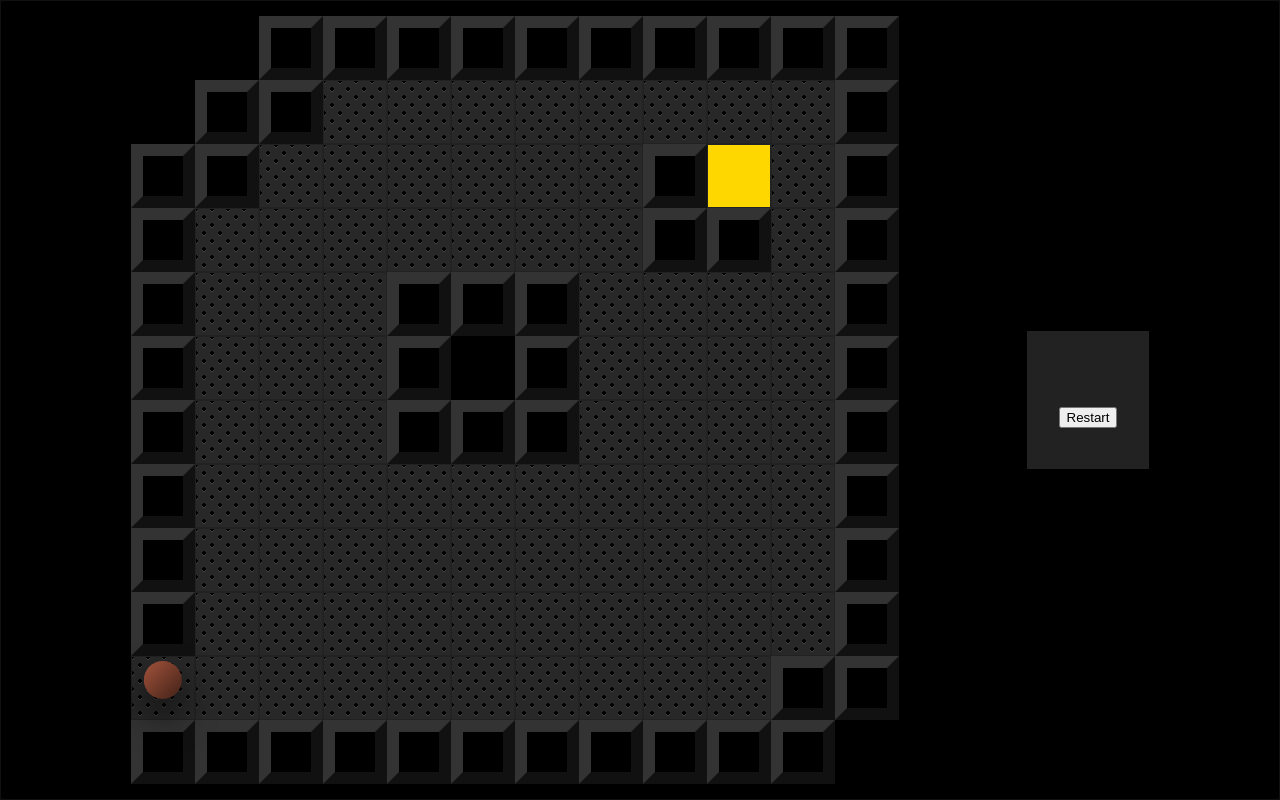
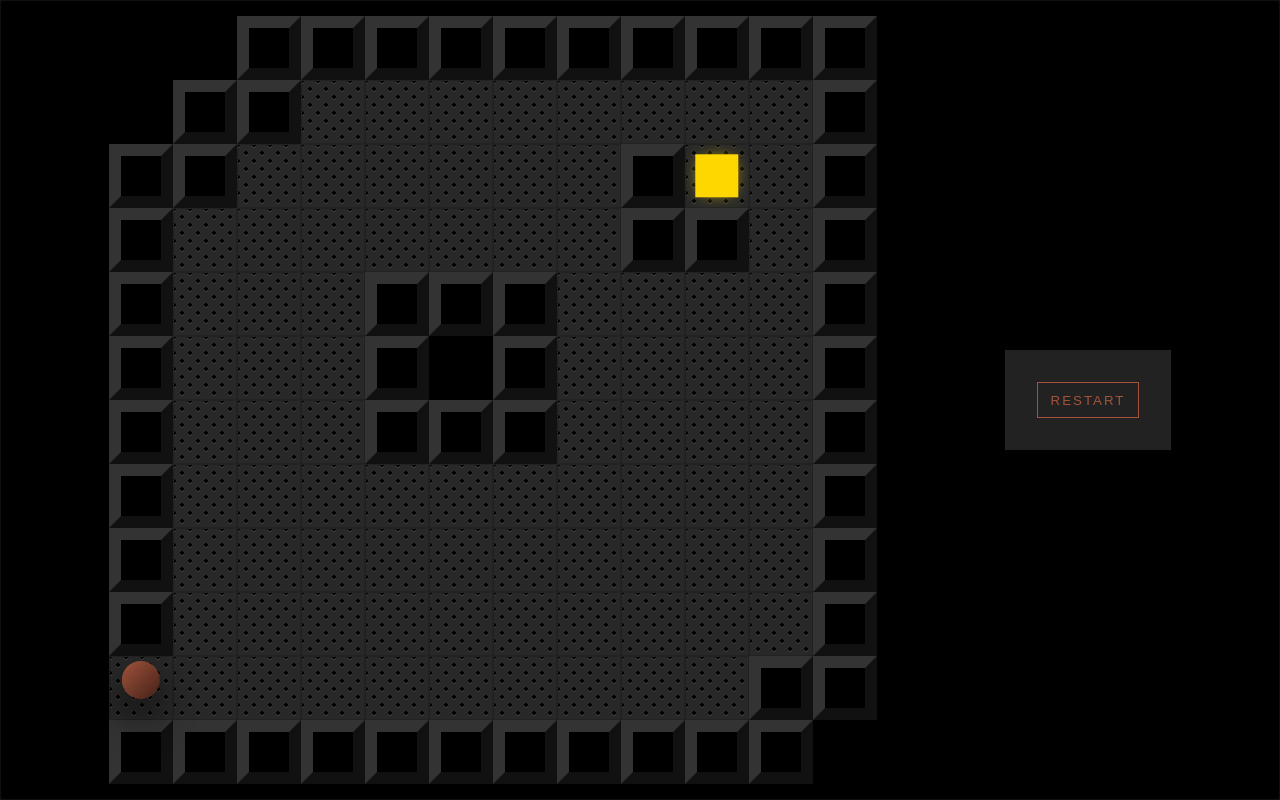
Before and after one commit to devmount/lava-ball, a Vue app: page / in a window 1280 px wide. Built offline with nearby package versions, Linux system fonts and the light colour scheme.

Commit message:
💚 improve button and target styles

```diff
--- a/src/App.vue
+++ b/src/App.vue
@@ -18,7 +18,7 @@
       <div :class="'player ' + lastDirection + ' ' + isFinished" ref="p"></div>
     </div>
     <div id="controls">
-      <button @click="restart">Restart</button>
+      <button class="btn" @click="restart">Restart</button>
     </div>
   </div>
 </template>
@@ -126,23 +126,24 @@ export default {
 </script>
 
 <style lang="stylus">
-:root
-  --background #000
-  --available #222
-  --target gold
-  --unit 64px
-  --material-carbon radial-gradient(black 15%, transparent 16%) 0 0, radial-gradient(black 15%, transparent 16%) 8px 8px, radial-gradient(rgba(255,255,255,.1) 15%, transparent 20%) 0 1px, radial-gradient(rgba(255,255,255,.1) 15%, transparent 20%) 8px 9px
+$background = #000
+$available = #222
+$target = gold
+$primary = #a3533b
+$light = #efefef
+$unit = 64px
+$material-carbon = radial-gradient(black 15%, transparent 16%) 0 0, radial-gradient(black 15%, transparent 16%) 8px 8px, radial-gradient(rgba(255,255,255,.1) 15%, transparent 20%) 0 1px, radial-gradient(rgba(255,255,255,.1) 15%, transparent 20%) 8px 9px
 
 html, body
   padding 0
   margin 0
-  font-size var(--unit)
+  font-size $unit
 
 #app
   font-family Avenir, Helvetica, Arial, sans-serif
   -webkit-font-smoothing antialiased
   -moz-osx-font-smoothing grayscale
-  background var(--background)
+  background $background
   height 100vh
   display flex
   justify-content center
@@ -161,28 +162,38 @@ html, body
       flex-direction column
 
       .cell
-        background var(--material-carbon)
+        background $material-carbon
         background-color #282828
         background-size 16px 16px
+        position relative
         width 1rem
         height 1rem
         box-sizing border-box
-        border 1px solid var(--available)
+        border 1px solid $available
         font-size 16px // for debug purposes
         color white // for debug purposes
         transition all .5s
 
         &.blocked
           &:not(.start)
-            background var(--background)
+            background $background
             border none
           &:not(.start):not(.background)
             border-top .2rem solid #333
             border-left .2rem solid #333
             border-bottom .2rem solid #111
             border-right .2rem solid #111
-        &.target
-          background var(--target)
+        &.target::after
+          content ''
+          display block
+          position relative
+          width 70%
+          height 70%
+          top 50%
+          left 50%
+          transform translate(-50%, -50%)
+          background $target
+          animation glow 2s 0s infinite linear alternate
 
     .player
       position absolute
@@ -200,10 +211,10 @@ html, body
         width .6rem
         height .6rem
         border-radius 50%
-        background-color #a3533b
-        background-image linear-gradient(-45deg, rgba(0,0,0,.6) 0%, transparent 100%);
-        box-shadow 0 0.4rem 0.6rem .3rem var(--background)
-        animation idle 1s 0s infinite ease-in-out alternate
+        background-color $primary
+        background-image linear-gradient(-45deg, rgba($background,.6) 0%, transparent 100%);
+        box-shadow 0 0.4rem 0.6rem .3rem $background
+        animation idle 1s 0s infinite cubic-bezier(.65,.05,.36,1) alternate
         transition height 1s, width 1s, opacity .5s
       &.exit::after
         top .3rem
@@ -222,12 +233,62 @@ html, body
       &.down
         // transform rotate(180deg)
   #controls
+    display flex
+    justify-content center
+    align-items center
     margin-left 2rem
     padding .5rem
-    background var(--available)
+    background $available
 
+// buttons
+.btn
+  appearance none
+  background $available
+  border .01rem solid $primary
+  border-radius 0
+  color $primary
+  cursor pointer
+  display inline-block
+  outline none
+  padding .15rem .2rem
+  text-align center
+  text-decoration none
+  transition background .2s, border .2s, box-shadow .2s, color .2s
+  user-select none
+  vertical-align middle
+  white-space nowrap
+  text-transform uppercase
+  letter-spacing 2px
+  &:focus
+    box-shadow 0 0 0 .1rem rgba($primary, .2)
+  &:focus,
+  &:hover
+    background rgba($primary, .2)
+    border-color $primary
+    text-decoration none
+  &:active,
+  &.active
+    background $primary
+    border-color darken($primary, 5%)
+    color $light
+    text-decoration none
+    &.loading
+      &::after
+        border-bottom-color $light
+        border-left-color $light
+
+// animations
 @keyframes idle
-  from { top: .15rem; box-shadow 0 0.15rem 0.6rem -0.05rem var(--background); }
-  to   { top: 0;      box-shadow 0 0.4rem 0.6rem -0.05rem var(--background); }
+  from
+    top .15rem
+    box-shadow 0 0.15rem 0.6rem -0.05rem $background
+  to
+    top 0
+    box-shadow 0 0.4rem 0.6rem -0.05rem $background
 
+@keyframes glow
+  from
+    box-shadow 0 0 0.2rem -.1rem $target
+  to
+    box-shadow 0 0 0.5rem -.1rem $target
 </style>
```
